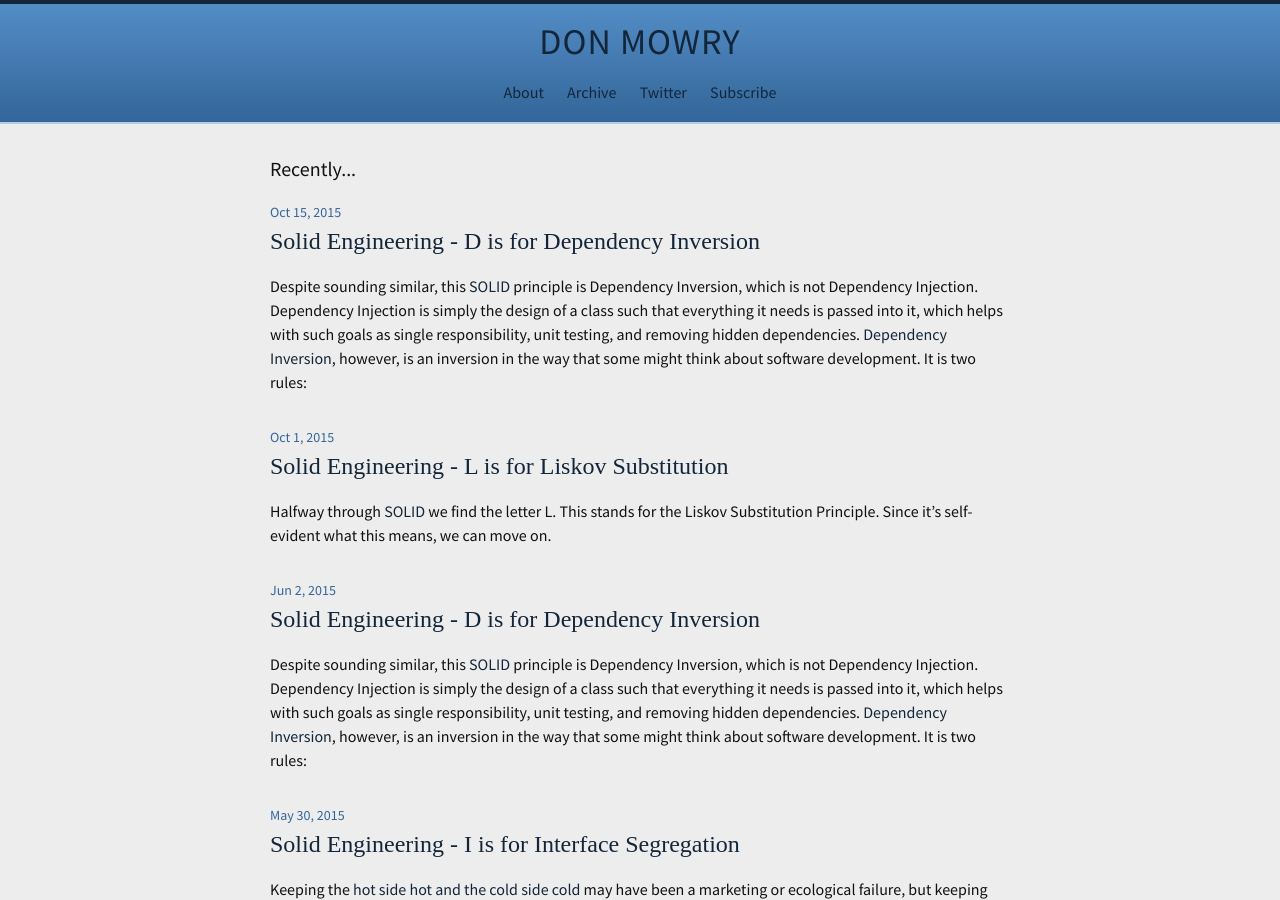
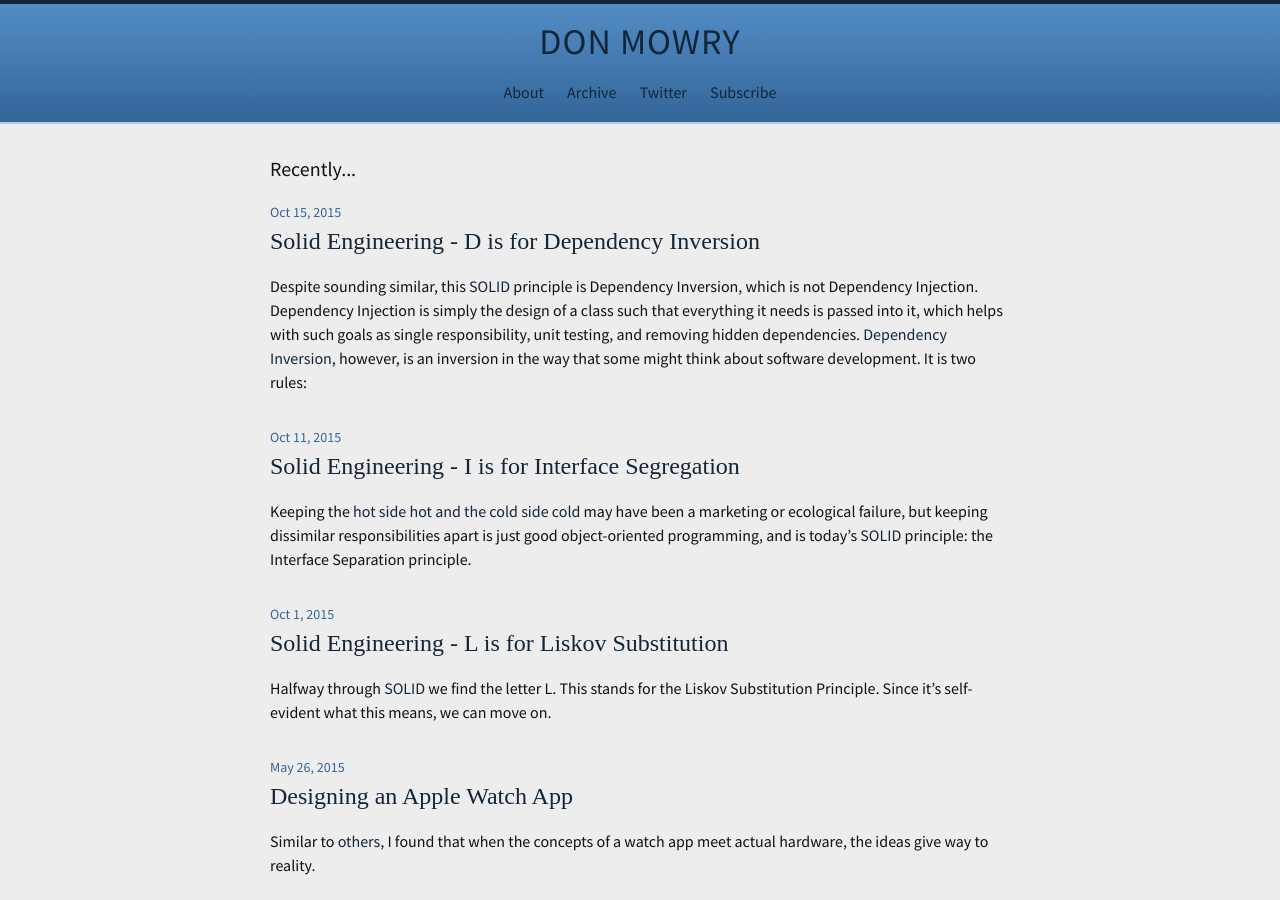
Before and after one commit to donmowry/donmowry.github.io, a Jekyll site: the page built from index.html, in a window 1280 px wide and 900 px high. Built offline with Jekyll 4.4.1, drawn with Linux system fonts in a browser that asks for light colours; some web fonts are replaced.

Commit message:
fix dates for lost posts

```diff
--- a/_posts/2015-05-30-i-is-for-interface-segregation.md
+++ b/_posts/2015-10-11-i-is-for-interface-segregation.md
@@ -1,7 +1,7 @@
 ---
 layout: post
 title:  "Solid Engineering - I is for Interface Segregation"
-date:   2015-05-30
+date:   2015-10-11
 categories: programming solid
 ---
 
```
Also changed, not shown: _posts/2015-06-02-d-is-for-dependency-inversion.md (deleted, +0 -17 lines).
